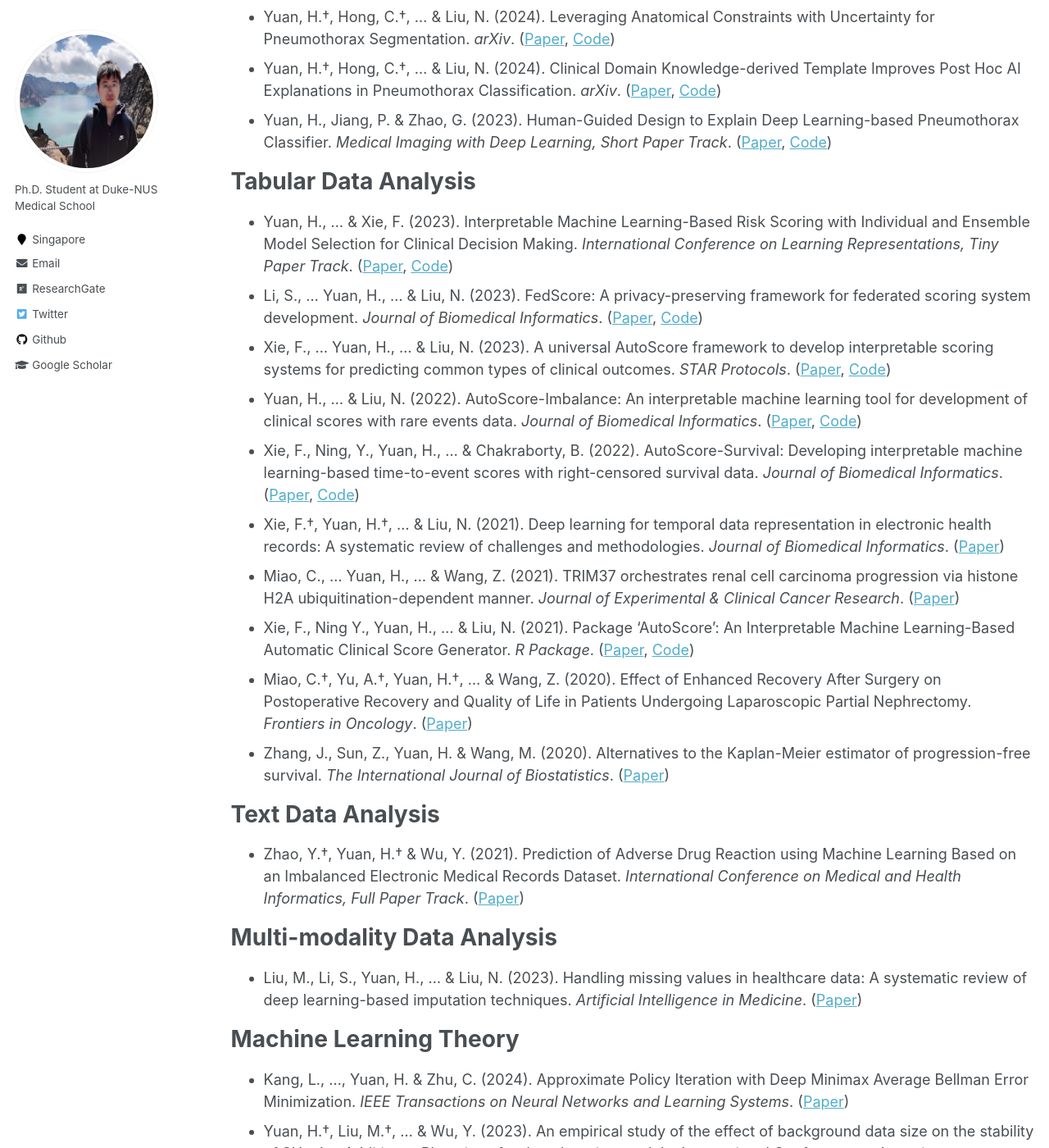
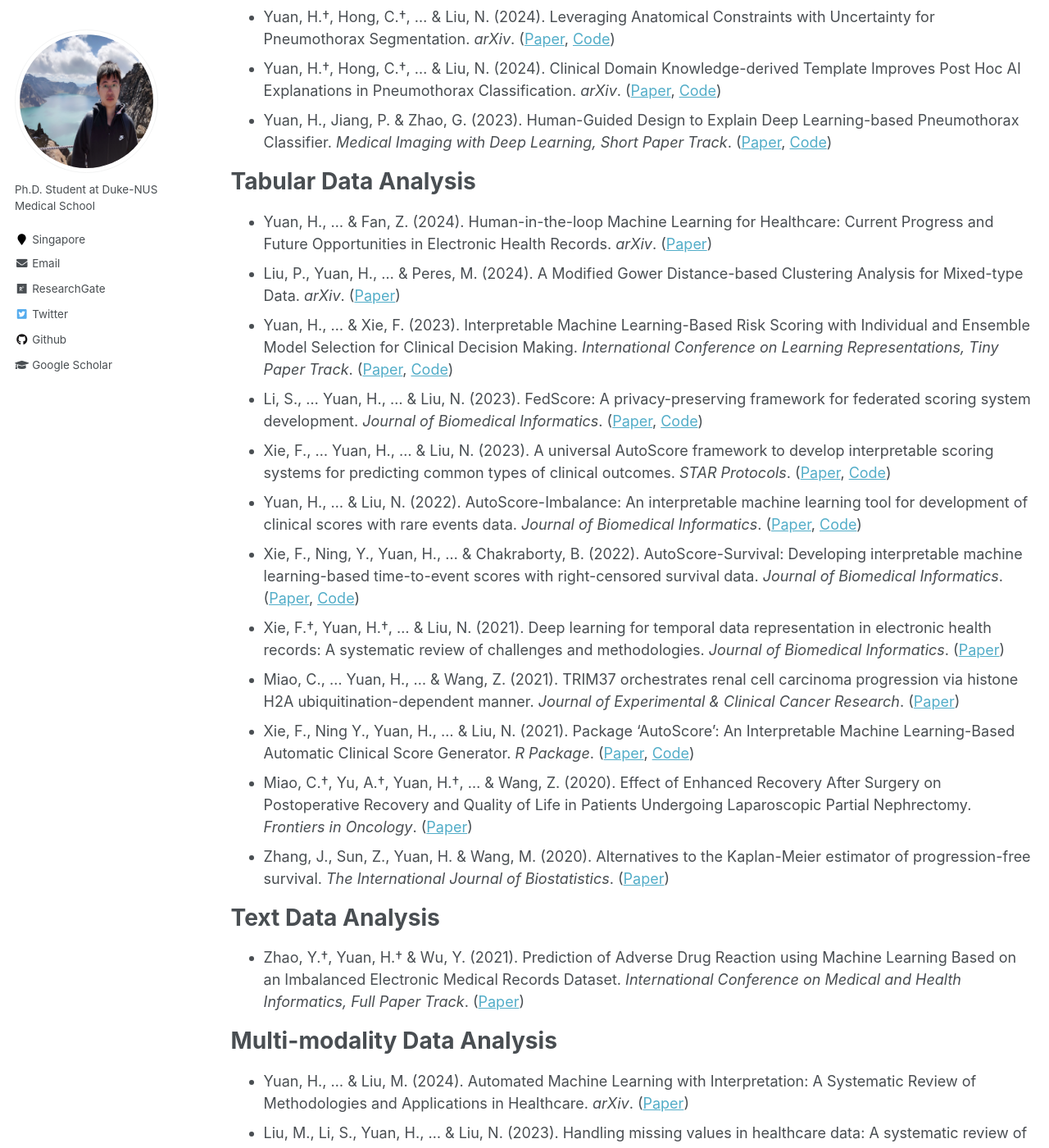
Before and after one commit to Han-Yuan-Med/Han-Yuan-Med.github.io, a Jekyll site: the page built from _pages/publications.md, in a window 1280 px wide and 1400 px high, scrolled down 240 px. Shown: the whole window at 82% size. Built offline with Jekyll 4.4.1, drawn with Linux system fonts in a browser that asks for light colours.

Commit message:
Update publications.md

```diff
--- a/_pages/publications.md
+++ b/_pages/publications.md
@@ -11,6 +11,8 @@ author_profile: true
 * Yuan, H., Jiang, P. & Zhao, G. (2023). Human-Guided Design to Explain Deep Learning-based Pneumothorax Classifier. *Medical Imaging with Deep Learning, Short Paper Track*. ([Paper](http://han-yuan-med.github.io/files/Human-Guided Design to Explain Deep Learning-based Pneumothorax Classifier.pdf), [Code](https://github.com/Han-Yuan-Med/template-explanation))
 
 # Tabular Data Analysis
+* Yuan, H., … & Fan, Z. (2024). Human-in-the-loop Machine Learning for Healthcare: Current Progress and Future Opportunities in Electronic Health Records. *arXiv*. ([Paper](http://han-yuan-med.github.io/files/.pdf))
+* Liu, P., Yuan, H., … & Peres, M. (2024). A Modified Gower Distance-based Clustering Analysis for Mixed-type Data. *arXiv*. ([Paper](http://han-yuan-med.github.io/files/.pdf))
 * Yuan, H., … & Xie, F. (2023). Interpretable Machine Learning-Based Risk Scoring with Individual and Ensemble Model Selection for Clinical Decision Making. *International Conference on Learning Representations, Tiny Paper Track*. ([Paper](http://han-yuan-med.github.io/files/Interpretable Machine Learning-Based Risk Scoring with Individual and Ensemble Model Selection for Clinical Decision Making.pdf), [Code](https://github.com/Han-Yuan-Med/comparison))
 * Li, S., ... Yuan, H., ... & Liu, N. (2023). FedScore: A privacy-preserving framework for federated scoring system development. *Journal of Biomedical Informatics*. ([Paper](http://han-yuan-med.github.io/files/FedScore A Privacy-Preserving Framework for Federated Scoring System Development.pdf), [Code](https://github.com/nliulab/FedScore))
 * Xie, F., ... Yuan, H., ... & Liu, N. (2023). A universal AutoScore framework to develop interpretable scoring systems for predicting common types of clinical outcomes. *STAR Protocols*. ([Paper](http://han-yuan-med.github.io/files/A universal AutoScore framework to develop interpretable scoring systems for predicting common types of clinical outcomes.pdf), [Code](https://github.com/nliulab/AutoScore))
@@ -26,6 +28,7 @@ author_profile: true
 * Zhao, Y.†, Yuan, H.† & Wu, Y. (2021). Prediction of Adverse Drug Reaction using Machine Learning Based on an Imbalanced Electronic Medical Records Dataset. *International Conference on Medical and Health Informatics, Full Paper Track*. ([Paper](http://han-yuan-med.github.io/files/Prediction of Adverse Drug Reaction using Machine Learning and Deep Learning Based on an Imbalanced Electronic Medical Records Dataset.pdf))
 
 # Multi-modality Data Analysis
+* Yuan, H., … & Liu, M. (2024). Automated Machine Learning with Interpretation: A Systematic Review of Methodologies and Applications in Healthcare. *arXiv*. ([Paper](http://han-yuan-med.github.io/files/.pdf))
 * Liu, M., Li, S., Yuan, H., ... & Liu, N. (2023). Handling missing values in healthcare data: A systematic review of deep learning-based imputation techniques. *Artificial Intelligence in Medicine*. ([Paper](http://han-yuan-med.github.io/files/Handling missing values in healthcare data A systematic review of deep learning-based imputation techniques.pdf))
 
 # Machine Learning Theory
```
